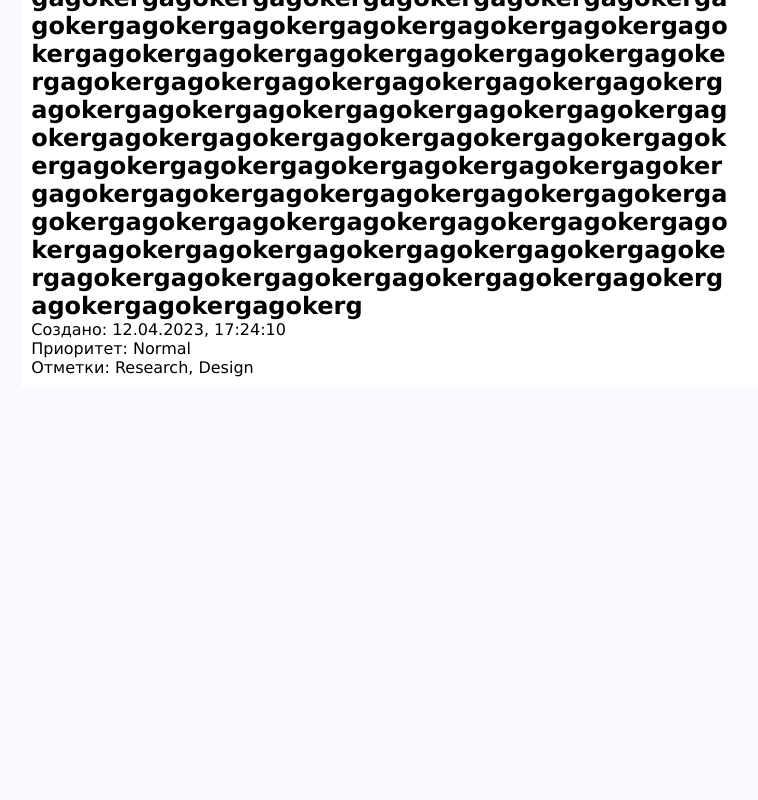
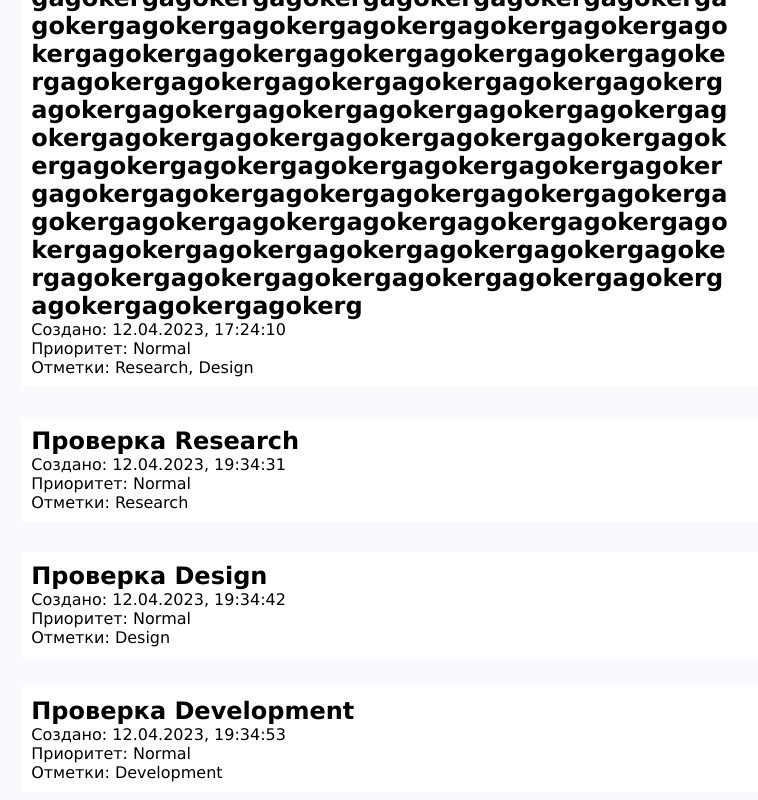
Before and after one commit to Rufus251/vl-test-task, a Vue app in the folder to-do/: page / in a window 1280 px wide. Shown: the part 923-1723 px from the top of the page, without its empty margins (300-1058 px from the left). Before the commit the page ends 1318 px from the top, so only its background shows below. Built offline with nearby package versions, Linux system fonts and the light colour scheme; data requests are answered from the project's data file.

Commit message:
Добавлена сортировка по приоритетам и отметкам

```diff
--- a/to-do/server/db.json
+++ b/to-do/server/db.json
@@ -66,6 +66,36 @@
       "description": "Тест длинного имениТест длинного имениТест длинного имениТест длинного имениТест длинного имениТест длинного имениТест длинного имениТест длинного имениТест длинного имениТест длинного имениТест длинного имениТест длинного имениТест длинного имениТест длинного имениТест длинного имениТест длинного имениТест длинного имениТест длинного имениТест длинного имениТест длинного имениТест длинного имениТест длинного имениТест длинного имениТест длинного имениТест длинного имениТест длинного имениТест длинного имениТест длинного имениТест длинного имениТест длинного имениТест длинного имениТест длинного имениТест длинного имениТест длинного имениТест длинного имениТест длинного имениТест длинного имениТест длинного имениТест длинного имениТест длинного имениТест длинного имениТест длинного имениТест длинного имениТест длинного имениТест длинного имениТест длинного имениТест длинного имениТест длинного имениТест длинного имениТест длинного имениТест длинного имениТест длинного имениТест длинного имениТест длинного имениТест длинного имениТест длинного имениТест длинного имениТест длинного имениТест длинного имениТест длинного имениТест длинного имениТест длинного имени",
       "date": "12.04.2023, 17:24:10",
       "id": 11
+    },
+    {
+      "name": "Проверка Research",
+      "priority": "Normal",
+      "marks": [
+        "Research"
+      ],
+      "description": "123",
+      "date": "12.04.2023, 19:34:31",
+      "id": 12
+    },
+    {
+      "name": "Проверка Design",
+      "priority": "Normal",
+      "marks": [
+        "Design"
+      ],
+      "description": "123",
+      "date": "12.04.2023, 19:34:42",
+      "id": 13
+    },
+    {
+      "name": "Проверка Development",
+      "priority": "Normal",
+      "marks": [
+        "Development"
+      ],
+      "description": "123",
+      "date": "12.04.2023, 19:34:53",
+      "id": 14
     }
   ]
 }
--- a/to-do/src/components/HeaderComponent.vue
+++ b/to-do/src/components/HeaderComponent.vue
@@ -16,11 +16,17 @@
             </h2>
             <ul>
               <li>
-                <input type="radio" id="new" name="data">
+                <input
+                v-model="filterParams.oldest"
+                @click="filterList()"
+                type="radio" value="new" id="new" name="data">
                 <label for="new">Новые</label>
               </li>
               <li>
-                <input type="radio" id="old" name="data">
+                <input
+                v-model="filterParams.oldest"
+                @click="filterList()"
+                type="radio" value="old" id="old" name="data">
                 <label for="old">Старые</label>
               </li>
             </ul>
@@ -33,15 +39,24 @@
               </h2>
               <ul>
                 <li>
-                  <input type="checkbox" id="Low">
+                  <input
+                  v-model="filterParams.priority"
+                  @click="filterList()"
+                  value="Low" type="checkbox" id="Low">
                   <label for="Low">Low</label>
                 </li>
                 <li>
-                  <input type="checkbox" id="Normal">
+                  <input
+                  v-model="filterParams.priority"
+                  @click="filterList()"
+                  value="Normal" type="checkbox" id="Normal">
                   <label for="Normal">Normal</label>
                 </li>
                 <li>
-                  <input type="checkbox" id="High">
+                  <input
+                  v-model="filterParams.priority"
+                  @click="filterList()"
+                  value="High" type="checkbox" id="High">
                   <label for="High">High</label>
                 </li>
               </ul>
@@ -52,15 +67,24 @@
               </h2>
               <ul>
                 <li>
-                  <input type="checkbox" id="Research">
+                  <input
+                  v-model="filterParams.marks"
+                  @click="filterList()"
+                  value="Research" type="checkbox" id="Research">
                   <label for="Research">Research</label>
                 </li>
                 <li>
-                  <input type="checkbox" id="Design">
+                  <input
+                  v-model="filterParams.marks"
+                  @click="filterList()"
+                  value="Design" type="checkbox" id="Design">
                   <label for="Design">Design</label>
                 </li>
                 <li>
-                  <input type="checkbox" id="Development">
+                  <input
+                  v-model="filterParams.marks"
+                  @click="filterList()"
+                  value="Development" type="checkbox" id="Development">
                   <label for="Development">Development</label>
                 </li>
               </ul>
@@ -69,7 +93,7 @@
         </div>
 
         <div class="tasks">
-          <div class="task" @click='redirect(toDo.id)' v-for="(toDo, idx) in toDoList" :key="idx">
+          <div class="task" @click='redirect(toDo.id)' v-for="(toDo, idx) in filteredList" :key="idx">
             <ul>
 
               <li>
@@ -117,12 +141,23 @@ export default {
 
   data(){
     return{
-      toDoList: []
+      toDoList: [],
+
+      filterParams: {
+        oldest: "",
+        priority: [],
+        marks: []
+      },
+      filteredList: [],
+
+
+      flagForFilter: false
     }
   },
 
   created(){
-    this.fetchData()
+    this.fetchData(),
+    this.filterList()
   },
 
   watch: {
@@ -130,19 +165,6 @@ export default {
   },
 
   methods: {
-
-    fixToDoListMarks(marks){
-      for (let i = 0; i < 3; i++){
-        if (marks[i] == undefined){
-          marks[i] = "";
-        }
-        if (marks[i+1] != undefined){
-          marks[i] = marks[i] + ", "
-        }
-      }
-
-      return marks;
-    },
 
     fetchData(){
       axios
@@ -160,13 +182,63 @@ export default {
         });
     },
 
+    fixToDoListMarks(marks){
+      for (let i = 0; i < 3; i++){
+        if (marks[i] == undefined){
+          marks[i] = "";
+        }
+        if (marks[i+1] != undefined){
+          marks[i] = marks[i] + ", "
+        }
+      }
+
+      return marks;
+    },
+
     redirect(id){
       console.log(id);
       let path = "view/" + id;
       this.$router.push(path);
     },
 
+    filterList(){
+      setTimeout(() => {
+        if (this.filterParams.marks.length === 0 && this.filterParams.priority.length === 0){
+          this.filteredList = this.toDoList;
+          return
+        }
+        this.filteredList = [];
 
+
+        this.toDoList.map( value => {
+
+          this.flagForFilter = false
+
+          value.marks.forEach( (mark) => {
+            if (mark === ""){
+              return
+            }
+
+            const markPlus = this.filterParams.marks + ", "
+            console.log(mark, markPlus)
+
+            if ((this.filterParams.marks.includes(mark) || markPlus == mark || this.filterParams.marks.length === 0)){
+              this.flagForFilter = true
+            }
+            else{
+              return
+            }
+          })
+
+          if ((this.filterParams.priority.includes(value.priority) || this.filterParams.priority.length === 0) && this.flagForFilter === true){
+            this.filteredList.push(value);
+          }
+
+        });
+
+
+      }, 700);
+    }
   }
 
 };
```
